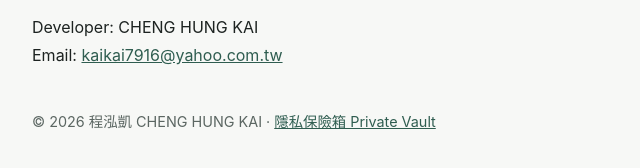
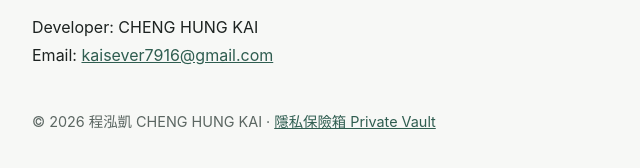
Before and after one commit to kaikai7916/kaikai7916.github.io, a plain HTML site: page privacy.html in a window 1280 px wide. Shown: the part 4403-4571 px from the top of the page, 244-884 px from the left. Drawn offline with Linux system fonts and the light colour scheme.

Commit message:
Add files via upload

```diff
--- a/privacy.html
+++ b/privacy.html
@@ -171,7 +171,7 @@
     <p>本政策若有修改，會更新本頁並修改上方的生效日期；重大變更會在 App 內通知你。</p>
 
     <h2>12. 聯絡我們</h2>
-    <p>開發者：程泓凱<br>Email：<a href="mailto:kaikai7916@yahoo.com.tw">kaikai7916@yahoo.com.tw</a></p>
+    <p>開發者：程泓凱<br>Email：<a href="mailto:kaisever7916@gmail.com">kaisever7916@gmail.com</a></p>
   </section>
 
   <hr>
@@ -272,7 +272,7 @@
     <p>If this policy changes, we will update this page and the effective date above, and notify you in the App of any significant changes.</p>
 
     <h2>12. Contact</h2>
-    <p>Developer: CHENG HUNG KAI<br>Email: <a href="mailto:kaikai7916@yahoo.com.tw">kaikai7916@yahoo.com.tw</a></p>
+    <p>Developer: CHENG HUNG KAI<br>Email: <a href="mailto:kaisever7916@gmail.com">kaisever7916@gmail.com</a></p>
   </section>
 
   <footer>© 2026 程泓凱 CHENG HUNG KAI · <a href="./">隱私保險箱 Private Vault</a></footer>
```
Also changed, not shown: index.html (+1 -1 lines).
